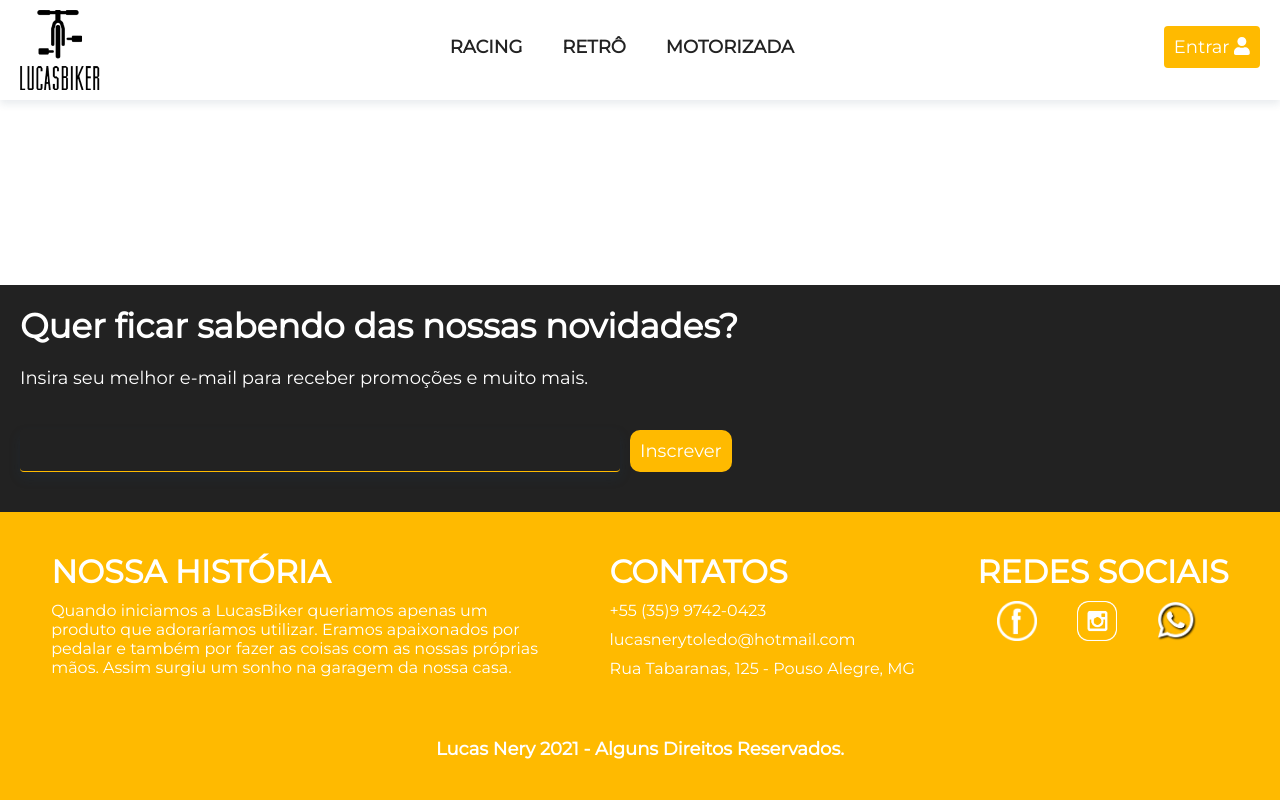
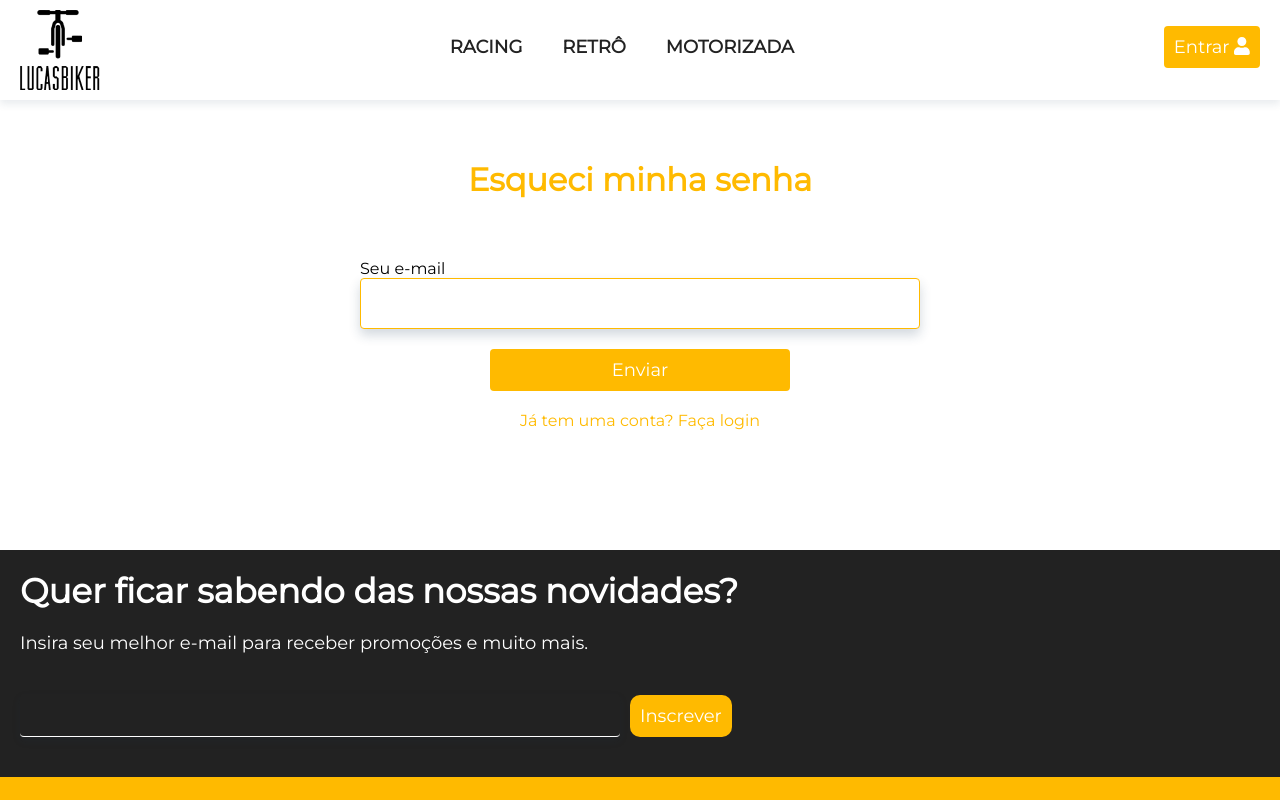
Before and after one commit to nerylucastoledo/Ecommerce, a Vue app: page /esqueci-senha in a window 1280 px wide. Shown: the top 800 px of the page. Built offline with nearby package versions, Linux system fonts and the light colour scheme; no server answers.

Commit message:
inserindo pagina de esqueci minha senha

```diff
--- a/src/components/ConcluirPedido.vue
+++ b/src/components/ConcluirPedido.vue
@@ -257,6 +257,7 @@ export default {
 
     created() {
         this.resumoDoPedido()
+        document.title =  'Concluir Pedido - LucasBiker'
     }
 }
 </script>
--- /dev/null
+++ b/src/components/EsquecerSenha.vue
@@ -0,0 +1,99 @@
+<template>
+  <section class="login">
+
+        <h1 class="titulo-login">Esqueci minha senha</h1>
+
+        <div v-if="!emailSending">
+            <form action="#" @submit.prevent="submit">
+
+              <label for="email">Seu e-mail</label>
+              <input id="email" type="email" name="email" value autocomplete="current-email" required autofocus v-model="form.email"/>
+
+              <p class="email-errado" v-if="error">{{error}}</p>
+
+              <div>
+                <button type="submit" class="btn btn-login">Enviar</button>
+              </div>
+            </form>
+
+          <router-link to="/login" class="acessar-conta">Já tem uma conta? Faça login</router-link>
+        </div>
+        <div class="email-enviado" v-else>
+          <p>E-mail enviado! Verifique seu e-mail e spam.</p>
+          <router-link to="/login" class="btn-ok">Ok</router-link>
+        </div>
+
+    </section>
+</template>
+
+
+<script>
+
+import firebase from "firebase";
+
+export default {
+
+  data() {
+    return {
+      form: {
+        email: "",
+      },
+      error: null,
+      emailSending: false,
+    };
+  },
+
+  methods: {
+    submit() {
+      this.error = null;
+      firebase.auth().sendPasswordResetEmail(this.form.email)
+        .then(() => {
+          this.emailSending = true;
+        })
+        .catch(() => {
+          this.emailSending = false;
+          this.error = "Email não encontrado. Verifique novamente.";
+        });
+        }
+  }
+};
+</script>
+
+<style scoped>
+
+.titulo-login {
+  margin-bottom: 60px;
+  font-size: 32px;
+}
+
+#email {
+  margin-bottom: 20px;
+}
+
+.email-errado {
+  text-align: center;
+  font-size: 18px;
+  color: red;
+  padding: 5px;
+  display: block;
+  margin: 0 auto 20px auto;
+}
+
+.email-enviado {
+  text-align: center;
+  color: green;
+  font-weight: bold;
+}
+
+.email-enviado p {
+  margin-bottom: 40px;
+}
+
+.btn-ok {
+  background-color: green;
+  color: #fff;
+  padding: 10px 20px;
+  border-radius: 4px;
+}
+
+</style>
--- a/src/components/Header.vue
+++ b/src/components/Header.vue
@@ -50,7 +50,7 @@
                     </li>
 
                     <li v-else>
-                        <router-link to="/register">
+                        <router-link to="/login">
                             <button class="btn-login">Entrar <font-awesome-icon icon="user" size="3px"/></button>
                         </router-link>
                     </li>
--- a/src/components/Login.vue
+++ b/src/components/Login.vue
@@ -18,6 +18,7 @@
         </form>
 
         <router-link to="/register" class="acessar-conta">Não tem conta? Crie uma</router-link>
+        <router-link to="/esqueci-senha" class="acessar-conta">Esqueceu a senha?</router-link>
 
     </div>
 </template>
--- a/src/router/index.js
+++ b/src/router/index.js
@@ -5,6 +5,7 @@ import Home from '../views/Home.vue'
 import Login from '../components/Login.vue'
 import Register from '../components/Register.vue'
 import ConcluirPedido from '../components/ConcluirPedido.vue'
+import EsquecerSenha from '../components/EsquecerSenha.vue'
 
 import Produto from '../views/Produto.vue'
 import Carrinho from '../views/Carrinho.vue'
@@ -61,6 +62,11 @@ const routes = [
     name: 'concluirpedido',
     component: ConcluirPedido,
   },
+  {
+    path: '/esqueci-senha',
+    name: 'esquecisenha',
+    component: EsquecerSenha,
+  },
 ]
 
 const router = new VueRouter({
--- a/src/views/Carrinho.vue
+++ b/src/views/Carrinho.vue
@@ -32,7 +32,7 @@
             </div>
         </div>
         <div v-else>
-            <p>Nenhum item no carrinho. :(</p>
+            <p class="nenhum-item">Carrinho vazio! :(</p>
         </div>
     </section>
 </template>
@@ -80,6 +80,7 @@ export default {
     mounted() {
         this.carrinho = this.$store.state.carrinho
         this.atualizarValores()
+        document.title =  'Carrinho - LucasBiker'
     }
 
 }
@@ -140,4 +141,10 @@ export default {
     color: #222;
 }
 
+.nenhum-item {
+    text-align: center;
+    font-size: 24px;
+    color: #FFBA00;
+}
+
 </style>
--- a/src/views/Home.vue
+++ b/src/views/Home.vue
@@ -22,7 +22,7 @@
     </div>
 
     <div class="retro">
-      <listRetro>
+      <ListRetro>
         <h1 class="titulo">RETRÔ</h1>
         <div class="imagem-item-home">
           <router-link to="/retro">
@@ -30,13 +30,13 @@
             <p class="texto-imagem-home">As retrô nunca irão sair de moda.</p>
           </router-link>
         </div>
-      </listRetro>
+      </ListRetro>
 
       <router-link class="btn-produtos" to="/retro">Ver produtos</router-link>
     </div>
 
     <div class="motorizada">
-      <listMotorizada>
+      <ListMotorizada>
         <h1 class="titulo">MOTORIZADA</h1>
         <div class="imagem-item-home">
           <router-link to="/motorizada">
@@ -44,7 +44,7 @@
             <p class="texto-imagem-home">Se você gosta de velocidade, aqui você irá encontrar a melhor.</p>
           </router-link>
         </div>
-      </listMotorizada>
+      </ListMotorizada>
 
       <router-link class="btn-produtos" to="/motorizada">Ver produtos</router-link>
     </div>
@@ -71,6 +71,10 @@ export default {
     Carrossel
   },
 
+  created() {
+    document.title =  'Home - LucasBiker'
+  }
+
 }
 
 </script>
--- a/src/views/Motorizada.vue
+++ b/src/views/Motorizada.vue
@@ -15,6 +15,10 @@ export default {
 
     components: {
         ListMotorizada
+    },
+
+    created() {
+        document.title =  'Motorizada - LucasBiker'
     }
 
 }
--- a/src/views/Produto.vue
+++ b/src/views/Produto.vue
@@ -123,7 +123,7 @@ export default {
                 this.valor_final = res[0].valor_produto
                 this.avaliacoes = res[0].avaliacoes
                 this.verificarAQuantidadeDeEstrelas(res[0].avaliacoes, res[0].avaliacoes.length)
-
+                document.title = `${res[0].nome_produto} - LucasBiker`
             })
         },
 
--- a/src/views/Racing.vue
+++ b/src/views/Racing.vue
@@ -15,6 +15,10 @@ export default {
 
     components: {
         ListRacing
+    },
+
+    created() {
+        document.title =  'Racing - LucasBiker'
     }
 
 }
--- a/src/views/Retro.vue
+++ b/src/views/Retro.vue
@@ -15,6 +15,10 @@ export default {
 
     components: {
         ListRetro
+    },
+
+    created() {
+        document.title =  'Retrô - LucasBiker'
     }
 
 }
```
